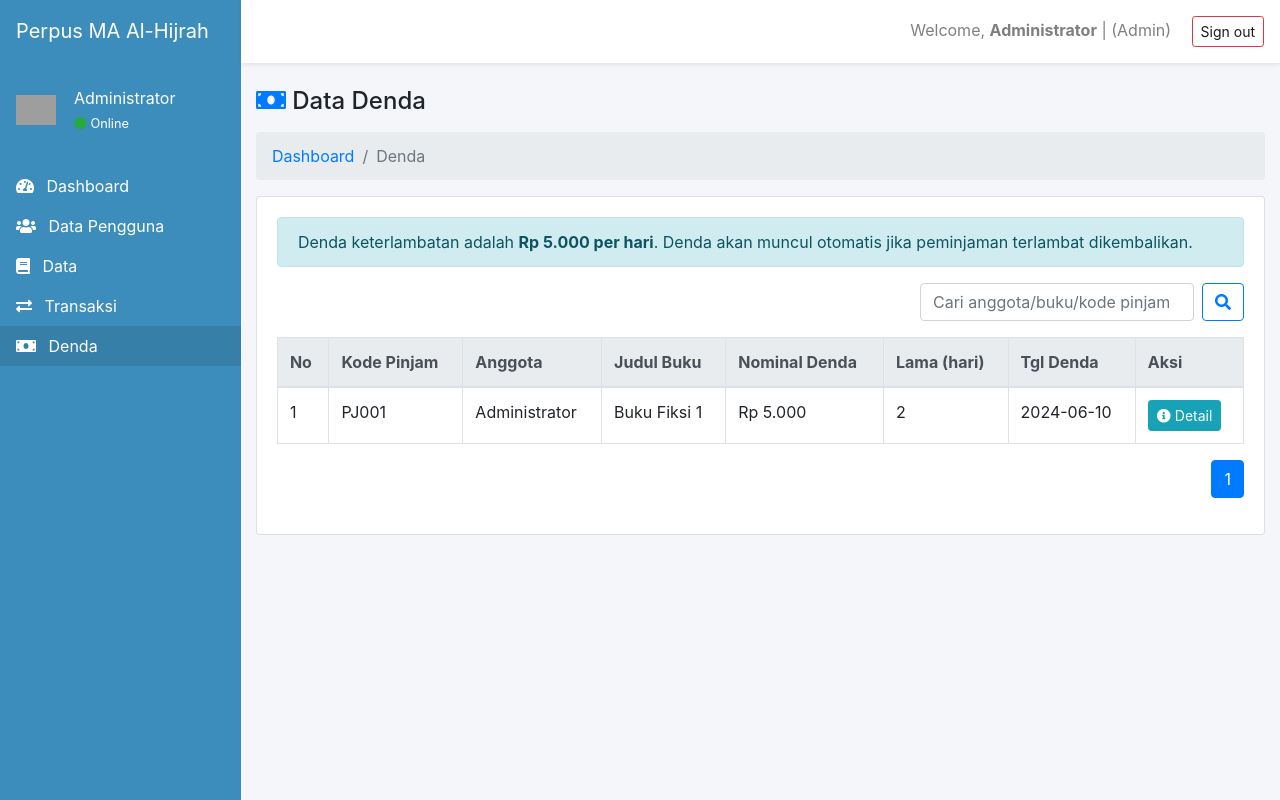
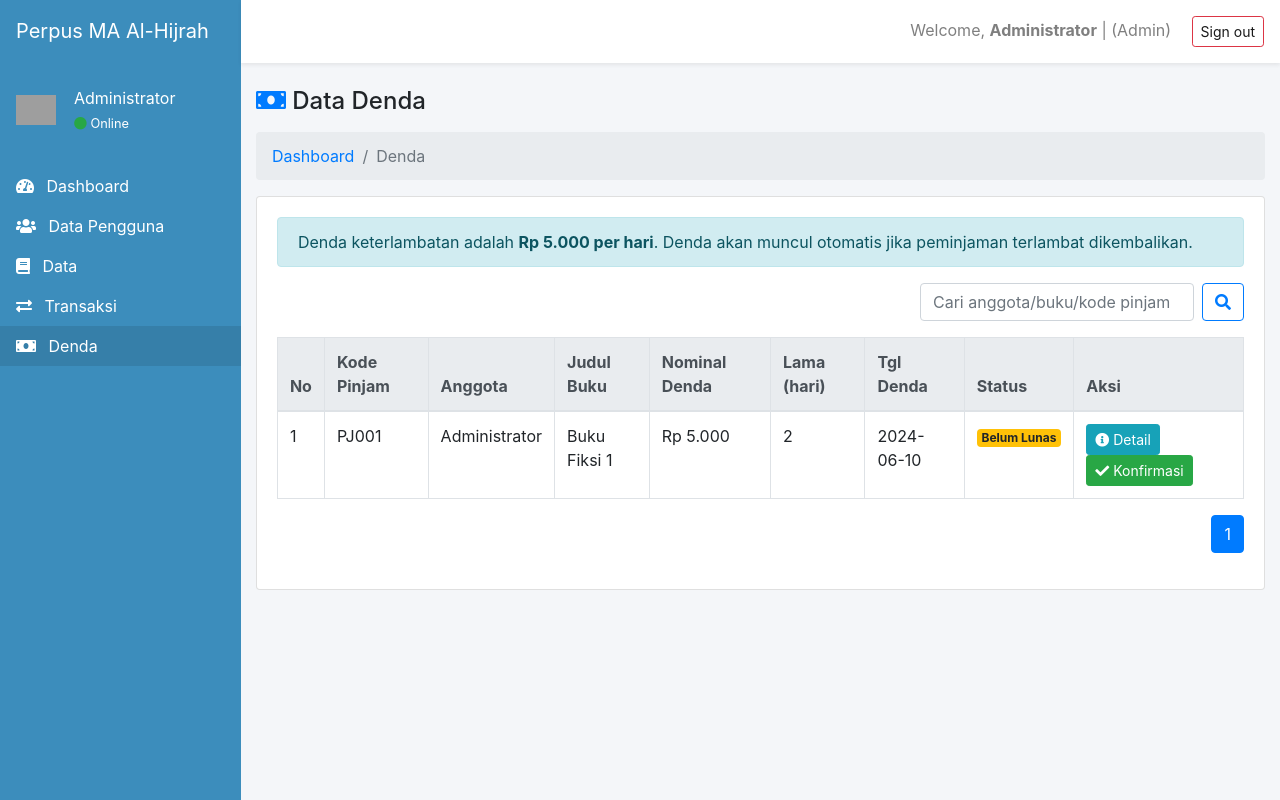
Before and after one commit to decellll/WEB-UAS-301220055, a CodeIgniter app: page /database/index.php/admin/denda in a window 1280 px wide. Run offline with CodeIgniter, Linux system fonts and the light colour scheme; a user stored in the database is signed in; data comes from the database, SQL or seed files in the repository; grey boxes are pictures that could not be loaded.

Commit message:
Membuat Konfirmasi
Konfirmasi untuk halaman transaksi jika buku telah dikembalikan, dan konfirmasi untuk halaman denda jika telah dibayar

```diff
--- a/application/controllers/admin/Denda.php
+++ b/application/controllers/admin/Denda.php
@@ -51,4 +51,11 @@ class Denda extends CI_Controller
         $data['active_menu'] = 'denda';
         $this->load->view('templates/admin_layout', $data);
     }
+    public function confirm($id)
+    {
+        $this->load->model('Denda_model');
+        $this->Denda_model->setLunas($id);
+        $this->session->set_flashdata('success', 'Denda telah dikonfirmasi lunas!');
+        redirect('admin/denda');
+    }
 }
--- a/application/models/Book_model.php
+++ b/application/models/Book_model.php
@@ -42,4 +42,11 @@ class Book_model extends CI_Model
         $this->db->where('buku_id', $buku_id);
         $this->db->update('tb_buku');
     }
+
+    public function incrementStock($buku_id)
+    {
+        $this->db->set('jumlah', 'jumlah+1', false);
+        $this->db->where('buku_id', $buku_id);
+        $this->db->update('tb_buku');
+    }
 }
--- a/application/models/Borrowing_model.php
+++ b/application/models/Borrowing_model.php
@@ -79,4 +79,13 @@ class Borrowing_model extends CI_Model
         $this->db->where('tgl_balik <', $today);
         return $this->db->get('tb_pinjam')->result_array();
     }
+    public function getById($id)
+    {
+        return $this->db->get_where('tb_pinjam', ['id_pinjam' => $id])->row_array();
+    }
+    public function update($id, $data)
+    {
+        $this->db->where('id_pinjam', $id);
+        return $this->db->update('tb_pinjam', $data);
+    }
 }
--- a/application/models/Denda_model.php
+++ b/application/models/Denda_model.php
@@ -41,6 +41,14 @@ class Denda_model extends CI_Model
     }
     public function insert($data)
     {
+        if (!isset($data['status'])) {
+            $data['status'] = 'belum lunas';
+        }
         return $this->db->insert('tb_denda', $data);
     }
+    public function setLunas($id)
+    {
+        $this->db->where('id_denda', $id);
+        return $this->db->update('tb_denda', ['status' => 'lunas']);
+    }
 }
--- a/application/views/admin/denda/index.php
+++ b/application/views/admin/denda/index.php
@@ -25,6 +25,7 @@
                         <th>Nominal Denda</th>
                         <th>Lama (hari)</th>
                         <th>Tgl Denda</th>
+                        <th>Status</th>
                         <th>Aksi</th>
                     </tr>
                 </thead>
@@ -40,7 +41,17 @@
                             <td><?php echo $d['lama_waktu'] ? $d['lama_waktu'] : '-'; ?></td>
                             <td><?php echo htmlspecialchars($d['tgl_denda'] ?? '-'); ?></td>
                             <td>
+                                <?php if (isset($d['status']) && $d['status'] == 'lunas'): ?>
+                                    <span class="badge badge-success">Lunas</span>
+                                <?php else: ?>
+                                    <span class="badge badge-warning">Belum Lunas</span>
+                                <?php endif; ?>
+                            </td>
+                            <td>
                                 <a href="#" class="btn btn-sm btn-info"><i class="fa fa-info-circle"></i> Detail</a>
+                                <?php if (!isset($d['status']) || $d['status'] != 'lunas'): ?>
+                                    <a href="<?php echo site_url('admin/denda/confirm/' . $d['id_denda']); ?>" class="btn btn-sm btn-success" onclick="return confirm('Konfirmasi denda sudah dibayar?');"><i class="fa fa-check"></i> Konfirmasi</a>
+                                <?php endif; ?>
                             </td>
                         </tr>
                     <?php endforeach; ?>
--- a/application/views/admin/transaksi/index.php
+++ b/application/views/admin/transaksi/index.php
@@ -49,6 +49,9 @@
                             <td><?php echo htmlspecialchars($t['tgl_kembali'] ?? '-'); ?></td>
                             <td>
                                 <a href="<?php echo site_url('admin/transaksi/detail/' . $t['id_pinjam']); ?>" class="btn btn-sm btn-info"><i class="fa fa-info-circle"></i> Detail</a>
+                                <?php if ($t['status'] == 'dipinjam'): ?>
+                                    <a href="<?php echo site_url('admin/transaksi/return/' . $t['id_pinjam']); ?>" class="btn btn-sm btn-success" onclick="return confirm('Konfirmasi pengembalian buku?');"><i class="fa fa-undo"></i> Kembalikan</a>
+                                <?php endif; ?>
                             </td>
                         </tr>
                     <?php endforeach; ?>
```
Also changed, not shown: application/controllers/admin/Transaksi.php (+15 -0 lines).
